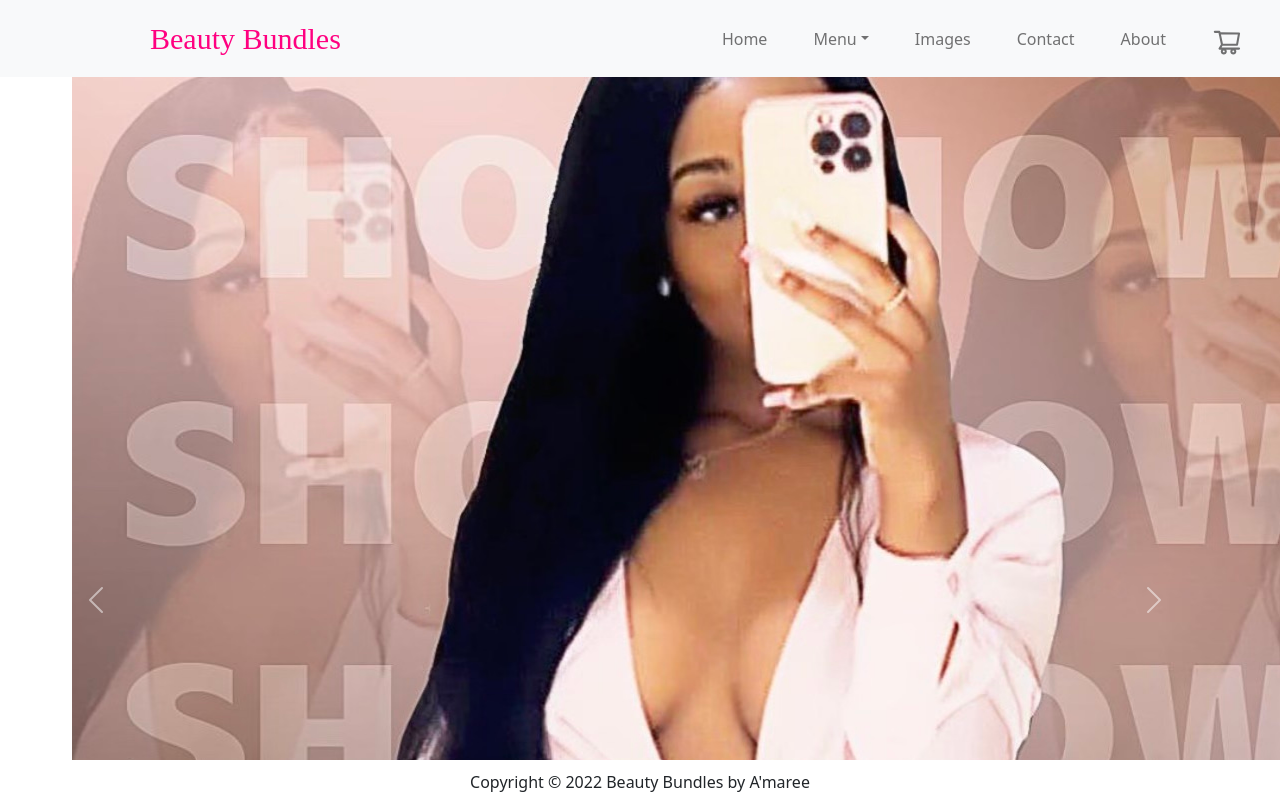
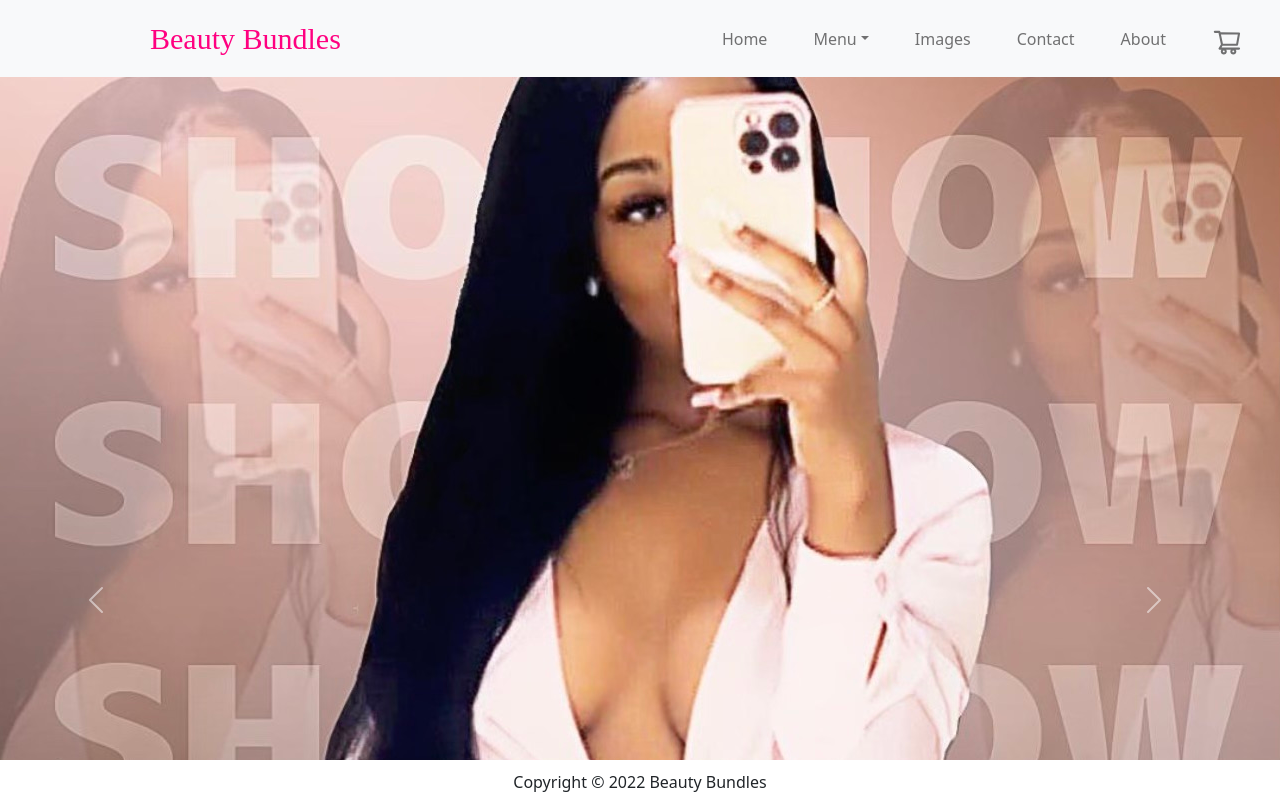
Before and after one commit to damian-98/Amaree_Website, a React (Create React App) app: page / in a window 1280 px wide. Shown: the top 798 px of the page. Built offline with nearby package versions, Linux system fonts and the light colour scheme.

Commit message:
made a small change

```diff
--- a/src/components/Footer.js
+++ b/src/components/Footer.js
@@ -5,7 +5,7 @@ function Footer() {
   return (
     <footer>
       <div className="footer-copyright">
-        Copyright &copy; {new Date().getFullYear()} Beauty Bundles by A'maree
+        Copyright &copy; {new Date().getFullYear()} Beauty Bundles
       </div>
     </footer>
   );
--- a/src/components/Home.js
+++ b/src/components/Home.js
@@ -2,7 +2,7 @@ import React, { useState } from "react";
 import Carousel from "react-bootstrap/Carousel";
 
 function Home() {
-  const [index, setIndex] = useState(7);
+  const [index, setIndex] = useState(0);
 
   const handleSelect = (selectedIndex, e) => {
     setIndex(selectedIndex);
```
